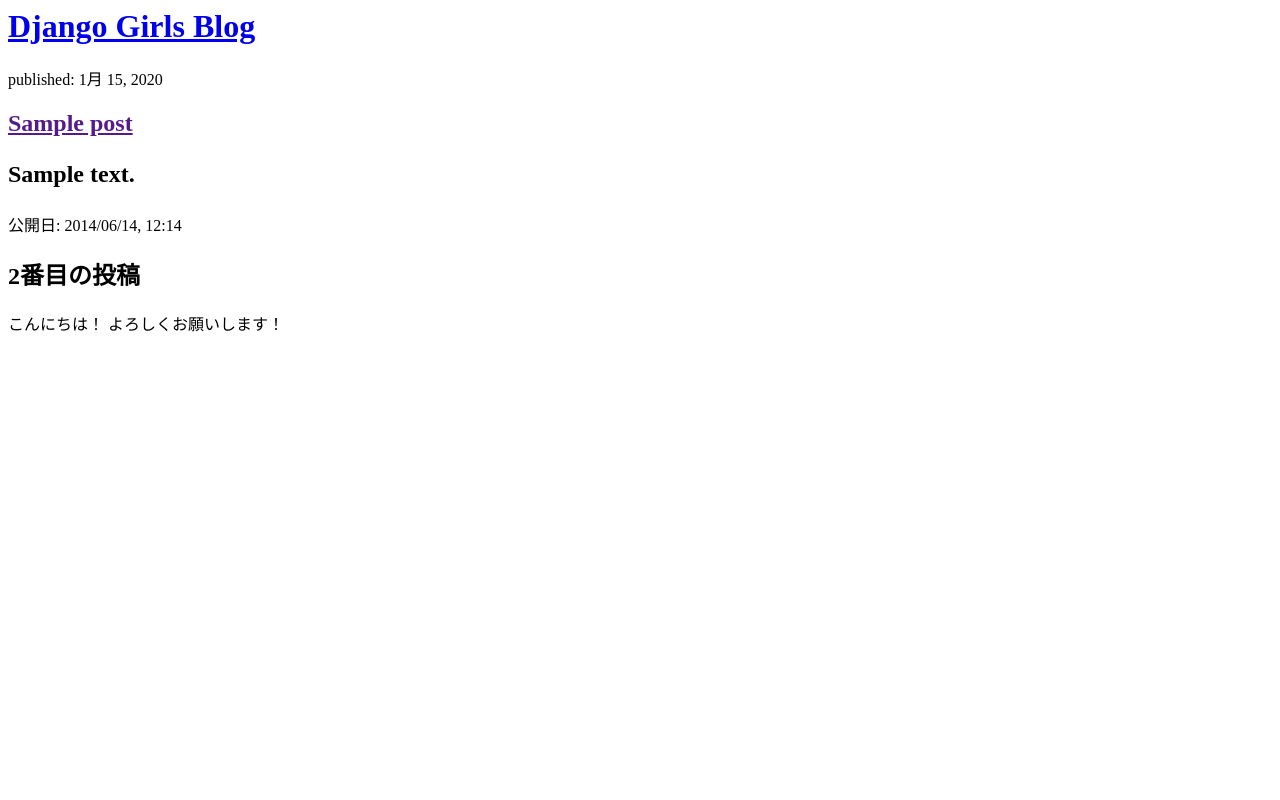
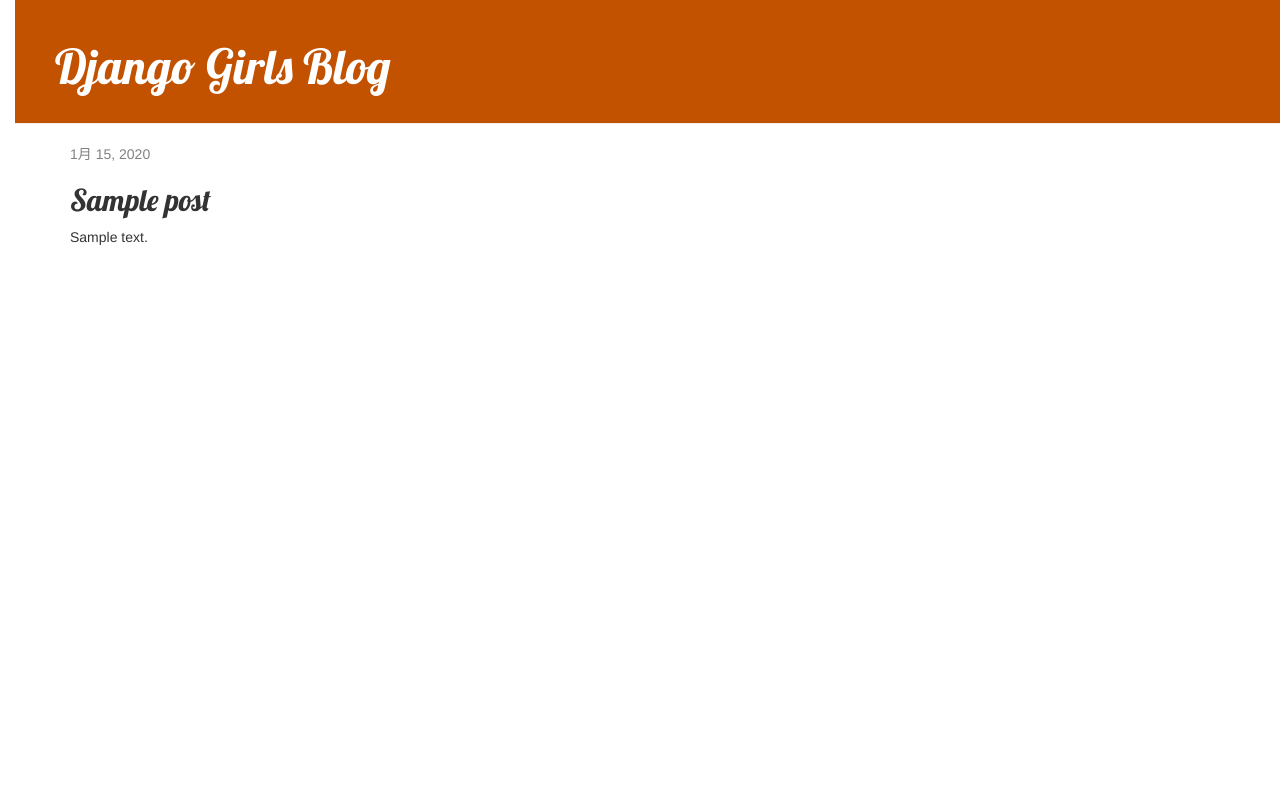
Before and after one commit to morihagi/my-first-blog, a Django app: template blog/templates/blog/post_list.html in a window 1280 px wide. Run offline with Django 3.2, Linux system fonts and the light colour scheme; the template is opened without the code that fills it: values that come from a table or form of the project are taken from there, others are empty; tables that the repository leaves empty hold one stand-in row (values such as "Sample post"); parts of the project's set-up code (start-up, migrations or seed data) failed here and were passed over; some libraries are stand-ins or nearby versions.

Commit message:
Added view and template

```diff
--- /dev/null
+++ b/blog/static/css/blog.css
@@ -0,0 +1,56 @@
+h1 a, h2 a {
+    color: #E4A5E0;
+    font-family: 'Lobster';
+
+}
+
+body {
+    padding-left: 15px;
+}
+
+.page-header {
+    background-color: #C25100;
+    margin-top: 0;
+    padding: 20px 20px 20px 40px;
+}
+
+.page-header h1, .page-header h1 a, .page-header h1 a:visited, .page-header h1 a:active {
+    color: #ffffff;
+    font-size: 36pt;
+    text-decoration: none;
+}
+
+.content {
+    margin-left: 40px;
+}
+
+h1, h2, h3, h4 {
+    font-family: 'Lobster', cursive;
+}
+
+.date {
+    color: #828282;
+}
+
+.save {
+    float: right;
+}
+
+.post-form textarea, .post-form input {
+    width: 100%;
+}
+
+.top-menu, .top-menu:hover, .top-menu:visited {
+    color: #ffffff;
+    float: right;
+    font-size: 26pt;
+    margin-right: 20px;
+}
+
+.post {
+    margin-bottom: 70px;
+}
+
+.post h2 a, .post h2 a:visited {
+    color: #000000;
+}
--- /dev/null
+++ b/blog/templates/blog/base.html
@@ -0,0 +1,23 @@
+{% load static %}
+<html>
+    <head>
+        <title>Django Girls blog</title>
+        <link rel="stylesheet" href="//maxcdn.bootstrapcdn.com/bootstrap/3.2.0/css/bootstrap.min.css">
+        <link rel="stylesheet" href="//maxcdn.bootstrapcdn.com/bootstrap/3.2.0/css/bootstrap-theme.min.css">
+        <link href='//fonts.googleapis.com/css?family=Lobster&subset=latin,latin-ext' rel='stylesheet' type='text/css'>
+        <link rel="stylesheet" href="{% static 'css/blog.css' %}">
+    </head>
+    <body>
+    <div class="page-header">
+        <h1><a href="/">Django Girls Blog</a></h1>
+    </div>
+    <div class="content container">
+        <div class="row">
+            <div class="col-md-8">
+            {% block content %}
+            {% endblock %}
+            </div>
+        </div>
+    </div>
+</body>
+</html>
--- a/blog/templates/blog/post_list.html
+++ b/blog/templates/blog/post_list.html
@@ -1,25 +1,13 @@
-<html>
-    <head>
-        <title>Django Girls blog</title>
-    </head>
+{% extends 'blog/base.html' %}
 
-    <body>
-        <div>
-            <h1><a href="/">Django Girls Blog</a></h1>
-        </div>
-
-        {% for post in posts %}
-            <div>
-            <p>published: {{post.published_date }}</p>
-            <h2><a href = "">{{ post.title }}</a></p>
-            <p>{{ post.text|linebreaksbr}}<?p>
+{% block content %}
+    <div class="post">
+        {% if post.published_date %}
+            <div class="date">
+                {{ post.published_date }}
             </div>
-        {% endfor %}
-
-        <div>
-            <p>公開日: 2014/06/14, 12:14</p>
-            <h2>2番目の投稿</h2>
-            <p> こんにちは！ よろしくお願いします！ </p>
-        </div>
-    </body>
-</html>
+    {% endif %}
+        <h2>{{ post.title }}</h2>
+        <p>{{ post.text|linebreaksbr }}</p>
+    </div>
+{% endblock %}
--- a/blog/urls.py
+++ b/blog/urls.py
@@ -1,14 +1,7 @@
-#!/usr/bin/env python3
-# -*- coding: utf-8 -*-
-"""
-Created on Thu Sep  2 20:26:43 2021
-
-@author: Misato
-"""
-
 from django.urls import path
 from . import views
 
 urlpatterns = [
     path('', views.post_list, name = 'post_list'),
-    ]
+    path('post/<int:pk>/', views.post_detail, name='post_detail'),
+]
--- a/blog/views.py
+++ b/blog/views.py
@@ -1,9 +1,10 @@
+from django.shortcuts import render, get_object_or_404
 from django.shortcuts import render
 from django.utils import timezone
 from .models import Post
 
 # Create your views here.
 
-def post_list(request):
-    posts = Post.objects.filter(published_date__lte = timezone.now()).order_by('published_date')
+def post_list(request, pk):
+    posts = get_object_or_404(Post, pk=pk)
     return render(request, 'blog/post_list.html', {'posts' : posts})
```
